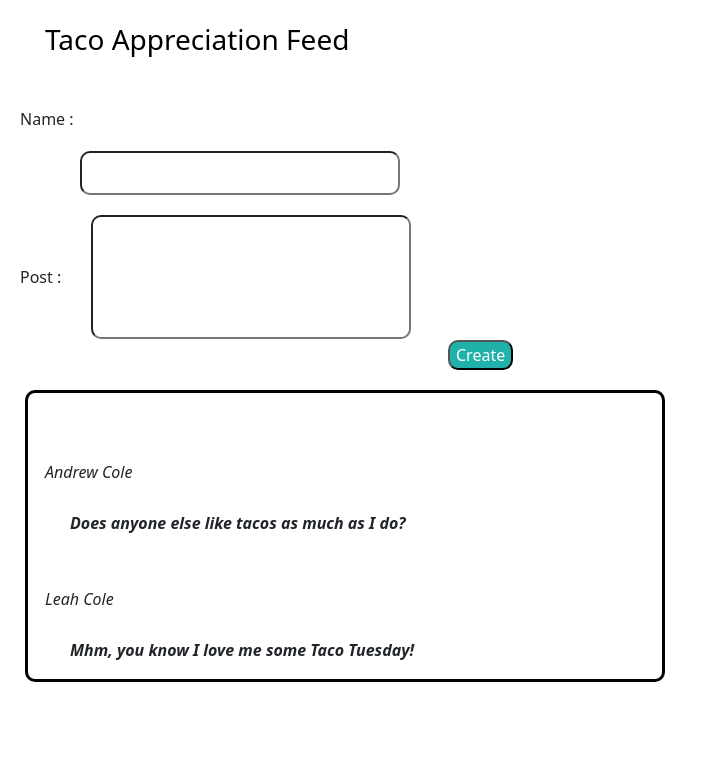
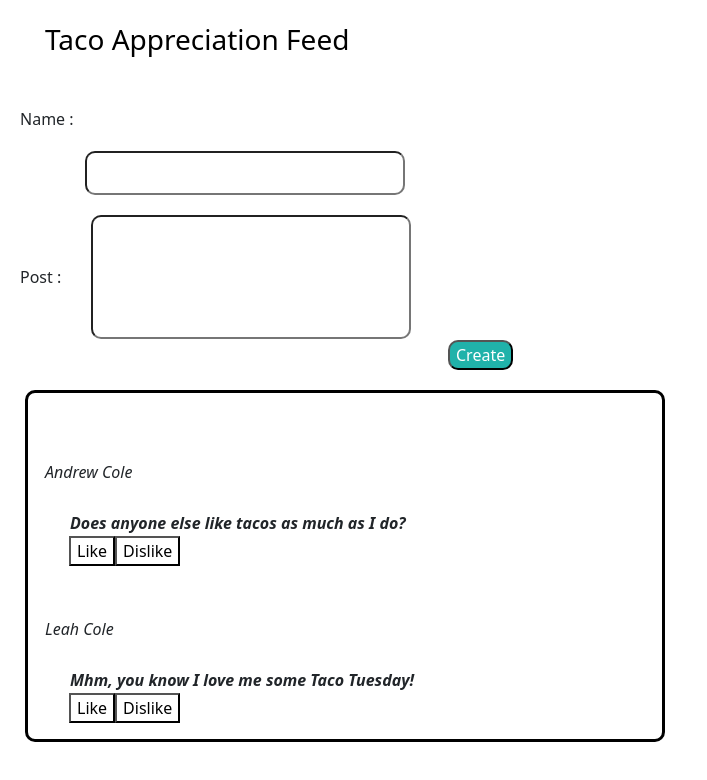
Before and after one commit to andrew-s-cole/Social_Feed_Project, a React (Create React App) app: page / in a window 1280 px wide. Shown: the top 780 px of the page, without its empty margins (0-707 px from the left). Built offline with nearby package versions, Linux system fonts and the light colour scheme.

Commit message:
Created Like + Dislike Buttons For Post Component

```diff
--- a/package.json
+++ b/package.json
@@ -3,6 +3,8 @@
   "version": "0.1.0",
   "private": true,
   "dependencies": {
+    "@lyket/react": "^1.4.8",
+    "@mui/icons-material": "^5.6.2",
     "@testing-library/jest-dom": "^5.16.4",
     "@testing-library/react": "^13.1.1",
     "@testing-library/user-event": "^13.5.0",
--- a/src/Components/CreatePost/CreatePost.css
+++ b/src/Components/CreatePost/CreatePost.css
@@ -1,7 +1,7 @@
 .name {
     border-radius: 10px;
     margin-bottom: 10px;
-    margin-left: 80px;
+    margin-left: 85px;
     width: 25%;
     padding: .5em;
 
--- a/src/Components/DisplayPosts/DisplayPosts.jsx
+++ b/src/Components/DisplayPosts/DisplayPosts.jsx
@@ -1,5 +1,6 @@
 import React from 'react';
 import './DisplayPosts.css'
+import Post from '../Post/Post';
 
 const DisplayPosts = (props) => {
     return(
@@ -12,6 +13,7 @@ const DisplayPosts = (props) => {
                             <td>{post.name}</td>
                         <div className='post-post'>
                             <td>{post.post}</td>
+                            <Post></Post>
                         </div>
                     </div>
                     </tr>
--- /dev/null
+++ b/src/Components/Post/Post.css
@@ -0,0 +1,11 @@
+.like-selected {
+    background-color: green;
+}
+
+.dislike-selected {
+    background-color: red;
+}
+
+.unselected {
+    background-color: white;
+}
--- a/src/Components/Post/Post.jsx
+++ b/src/Components/Post/Post.jsx
@@ -0,0 +1,28 @@
+import React, { useState } from 'react';
+import './Post.css'
+
+const Post = (props) => {
+    const [like, setLike] = useState('unselected')
+    const [dislike, setDislike] = useState('unselected')
+
+    function clickLike() {
+        if(like === 'unselected') {
+            setLike('like-selected')
+
+        }
+    }
+    function clickDislike() {
+        if(dislike === 'unselected') {
+            setDislike('dislike-selected')
+
+        }
+    }
+    return (
+        <div>
+        <button className={like} onClick={clickLike}>Like</button>
+        <button className={dislike} onClick={clickDislike}>Dislike</button>
+        </div>
+    )
+}
+
+export default Post;
```
Also changed, not shown: 1 other file (tests, documents, lock files or other folders).
